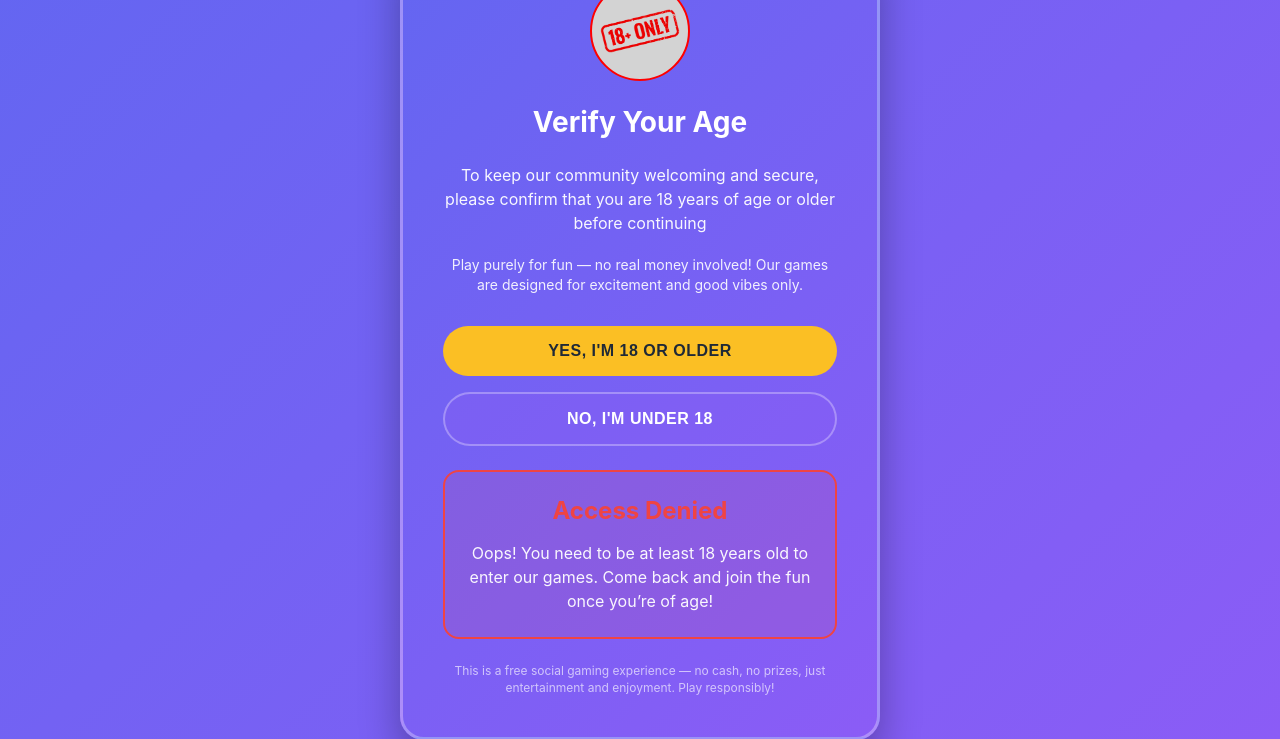
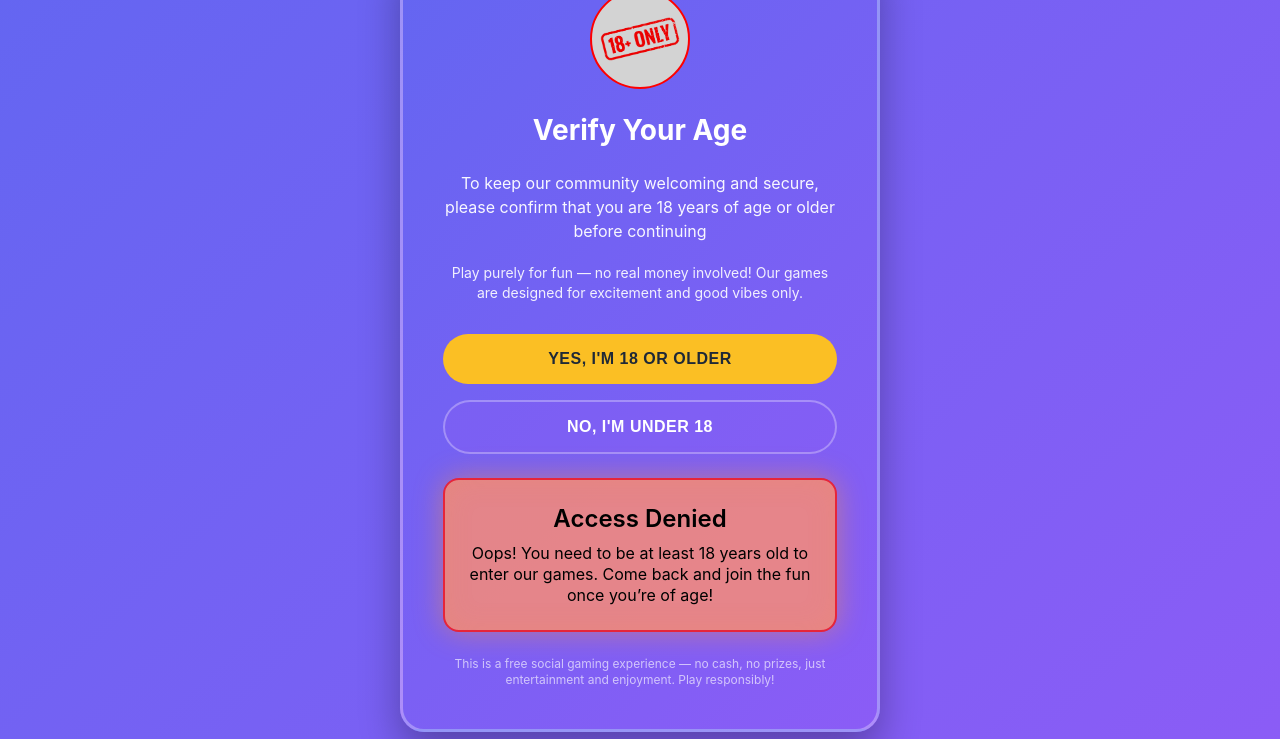
Before and after one commit to illiaSkoropad/age-popup, a plain HTML site: page html/index.html in a window 1280 px wide. Both pictures are taken after a click on the button "NO, I'M UNDER 18". Shown: the part 61-800 px from the top of the page. Drawn offline with Linux system fonts and the light colour scheme.

Commit message:
Enhance access-restricted styles with new animations and improved visibility. Update background color, border, and text styles for better user experience.

```diff
--- a/html/style.css
+++ b/html/style.css
@@ -141,29 +141,57 @@ body {
 
 .access-restricted {
   display: none;
-  background: rgba(239, 68, 68, 0.1);
-  border: 2px solid #ef4444;
+  background: rgba(255, 143, 112, 0.8);
+  border: 2px solid #e6253a;
   border-radius: 16px;
   padding: 24px;
   margin-bottom: 24px;
+  box-shadow: 0 0 20px rgba(251, 146, 60, 0.3),
+    inset 0 0 20px rgba(251, 146, 60, 0.1);
+  animation: restrictedPulse 2s ease-in-out infinite;
 }
 
 .access-restricted.show {
   display: block;
+  animation: restrictedFadeIn 0.4s ease-out,
+    restrictedPulse 2s ease-in-out infinite;
+}
+
+@keyframes restrictedFadeIn {
+  from {
+    opacity: 0;
+    transform: scale(0.95);
+  }
+  to {
+    opacity: 1;
+    transform: scale(1);
+  }
+}
+
+@keyframes restrictedPulse {
+  0%,
+  100% {
+    box-shadow: 0 0 20px rgba(251, 146, 60, 0.3),
+      inset 0 0 20px rgba(251, 146, 60, 0.1);
+  }
+  50% {
+    box-shadow: 0 0 30px rgba(251, 146, 60, 0.5),
+      inset 0 0 30px rgba(251, 146, 60, 0.15);
+  }
 }
 
 .restricted-title {
-  color: #ef4444;
+  color: black;
   font-size: 24px;
-  font-weight: 700;
-  margin-bottom: 16px;
+  font-weight: 600;
+  margin-bottom: 10px;
 }
 
 .restricted-text {
-  color: white;
+  color: black;
   font-size: 16px;
-  line-height: 1.5;
-  opacity: 0.95;
+  line-height: 1.3;
+  opacity: 1;
 }
 
 .bottom-text {
```
